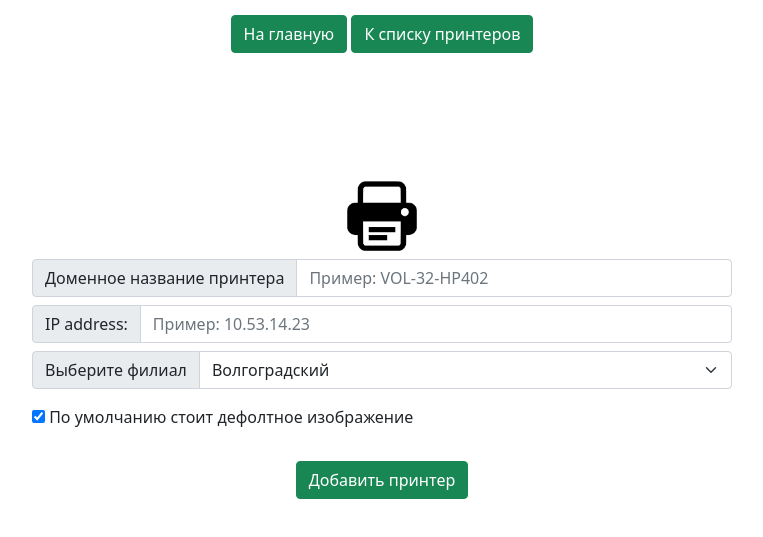
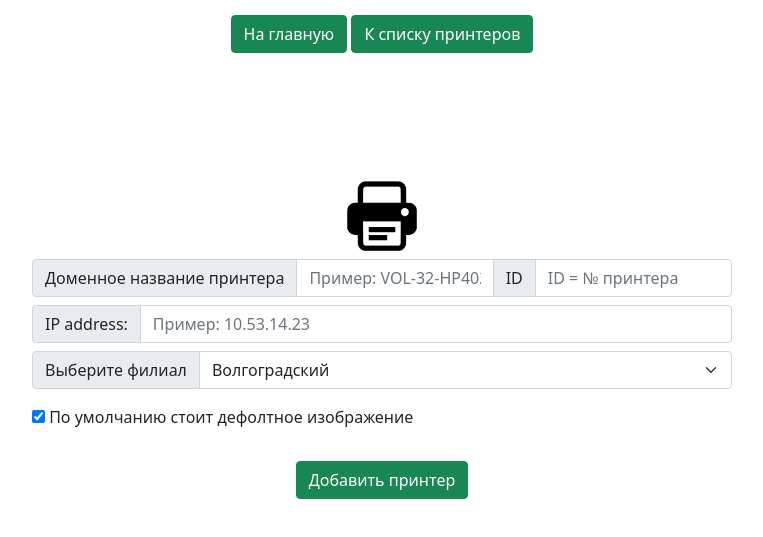
Before and after one commit to SoulBoost/printdesk, a PHP site: page /admin/testform.php in a window 1280 px wide. Shown: the top 537 px of the page, without its empty margins (258-1021 px from the left). Run offline with PHP 8.4, Linux system fonts and the light colour scheme; the visitor is signed in with stand-in values (Sample User, id 1); data that the repository does not hold is empty.

Commit message:
Добавление строки ID (front)

```diff
--- a/admin/testform.php
+++ b/admin/testform.php
@@ -31,12 +31,16 @@
                 <div class="input-group flex-nowrap mt-2">
                     <span class="input-group-text" id="addon-wrapping">Доменное название принтера</span>
                     <input type="text" class="form-control" placeholder="Пример: VOL-32-HP402" name="nameprint" aria-describedby="addon-wrapping" required>
+                    <span class="input-group-text" id="addon-wrapping">ID</span>
+                    <input type="number" class="form-control" placeholder="ID = № принтера" name="ID" title="ID должен быть равен номеру принтера. Влияет на расположение принтера в списке " aria-describedby="addon-wrapping" required>
                 </div>
+
+
 
 
             <div class="input-group flex-nowrap mt-2">
                     <span class="input-group-text" id="addon-wrapping">IP address:</span>
-                    <input type="text" class="form-control" placeholder="Пример: 10.53.14.23" name="IP" aria-describedby="addon-wrapping" required>
+                    <input type="text" class="form-control" placeholder="Пример: 10.53.14.23" name="IP" aria-describedby="addon-wrapping", title = "Можно не заполнять, так как может постоянно меняться">
                 </div>
 
                 <div class="input-group mb-3 mt-2">
```
